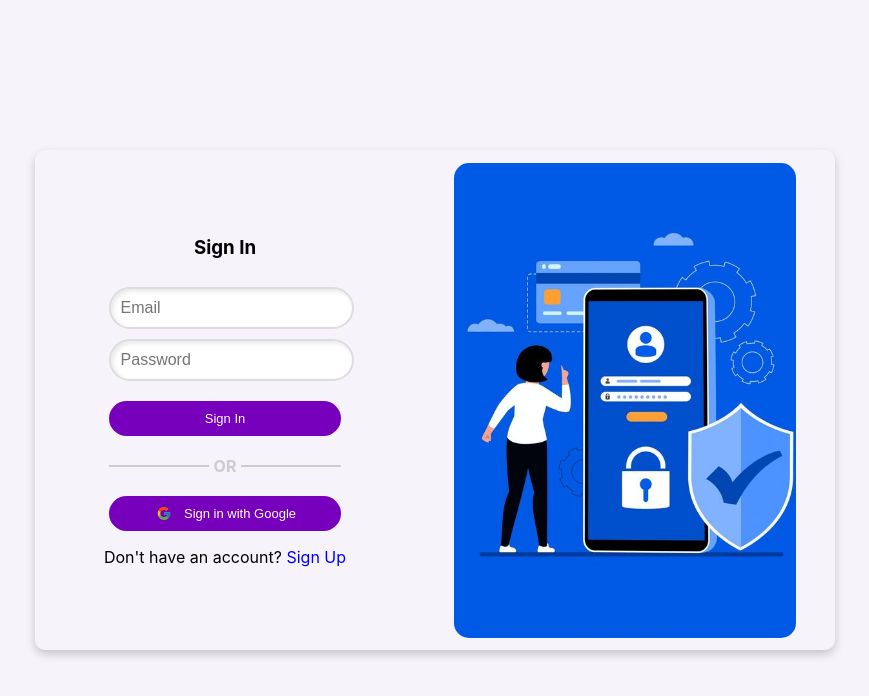
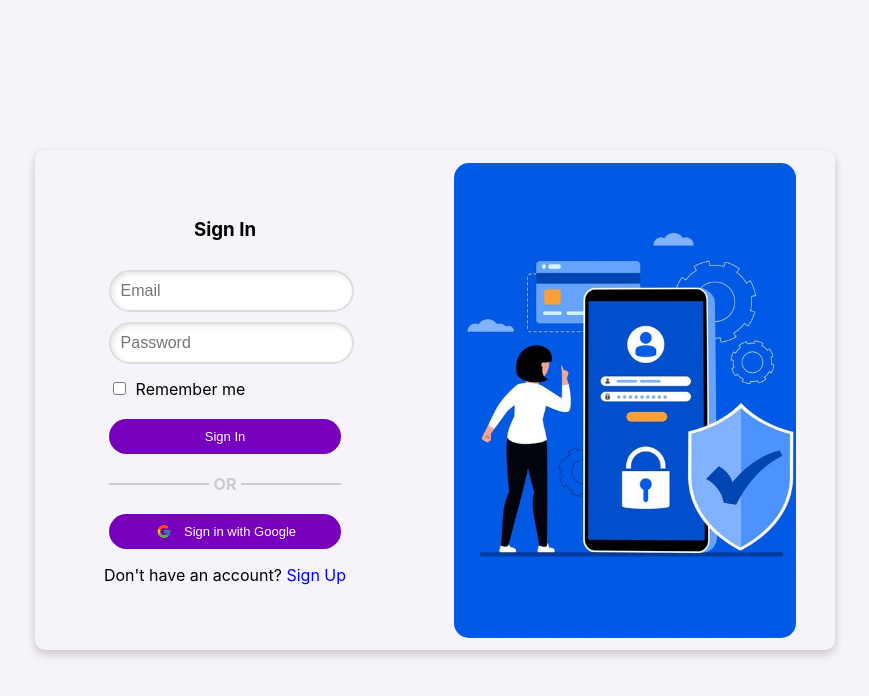
Before and after one commit to Kendi-prog/todo-habit-tracker, a React (Create React App) app: page /authform in a window 1280 px wide. Both pictures are taken after a click on the element "Sign In". Shown: the top 696 px of the page, without its empty margins (205-1074 px from the left). Built offline with nearby package versions, Linux system fonts and the light colour scheme.

Commit message:
adding cookies the remember me section in sign in form

```diff
--- a/package.json
+++ b/package.json
@@ -9,6 +9,7 @@
     "firebase": "^11.3.1",
     "font-awesome": "^4.7.0",
     "formik": "^2.4.6",
+    "js-cookie": "^3.0.5",
     "lucide-react": "^0.476.0",
     "react": "^19.0.0",
     "react-circular-progressbar": "^2.2.0",
--- a/src/authentication/sign-in-form/sign-in-form.component.jsx
+++ b/src/authentication/sign-in-form/sign-in-form.component.jsx
@@ -1,9 +1,9 @@
-import React from "react";
+import React, { useState } from "react";
 import { Formik, Form, ErrorMessage } from "formik";
 import * as Yup from "yup";
 import { signInWithEmailAndPassword } from "firebase/auth";
 import { useNavigate } from "react-router-dom";
-// import { MdEmail, MdLock } from "react-icons/md";
+import Cookies from "js-cookie";
 
 import firebaseUtils from "../../utils/firebase";
 import {
@@ -13,12 +13,15 @@ import {
      Title,
      HorizontalLineContainer,
      GoogleIcon,
+     RememberMe,
+     RememberMeInput,
 
 } from "./sign-in-form.styles";
 
 
 const SignInForm = () => {
     const navigate = useNavigate();
+    const [rememberMe, setRememberMe] = useState(false);
 
     const initialValues = {
         email: "",
@@ -42,7 +45,15 @@ const SignInForm = () => {
 
     const handleSubmit = async (values, { setSubmitting, setErrorMessage, resetForm }) => {
         try {
-            await signInWithEmailAndPassword(auth, values.email, values.password);
+            const userCredential = await signInWithEmailAndPassword(
+                auth, values.email, values.password
+            );
+            const accessToken = await userCredential.user.getIdToken();
+
+            if(rememberMe) {
+                Cookies.set("accessToken", accessToken, { expires: 30 });
+            }
+
             alert("Sign In Successful");
             navigate("/todo");
             resetForm();
@@ -72,6 +83,16 @@ const SignInForm = () => {
                             <ErrorMessage name="password"/>
                             {/* <MdLock /> */}
                         </div>
+                        <RememberMe>
+                            <label>
+                                <RememberMeInput
+                                    type="checkbox"
+                                    checked={rememberMe}
+                                    onChange={() => setRememberMe(!rememberMe)}
+                                />
+                                Remember me
+                            </label>
+                        </RememberMe>
                         <SubmitButton type="submit" disabled={isSubmitting}>
                             {isSubmitting ? "Signing in ..." : "Sign In"}
                         </SubmitButton>
--- a/src/authentication/sign-in-form/sign-in-form.styles.jsx
+++ b/src/authentication/sign-in-form/sign-in-form.styles.jsx
@@ -34,28 +34,15 @@ export const StyledField = styled(Field)`
   }
 `;
 
-// export const FloatingLabel = styled.div`
-//   position: relative;
-//   width: 100%;
+export const RememberMe = styled.div`
+  margin-top: 15px;
 
-//   label {
-//     position: absolute;
-//     left: 15px;
-//     top: 50%;
-//     transform: translateY(-50%);
-//     font-size: 14px;
-//     color: #777;
-//     transition: all 0.3s;
-//     pointer-events: none;
-//   }
+`;
 
-//   input:focus + label,
-//   input:not(:placeholder-shown) + label {
-//     top: 5px;
-//     font-size: 12px;
-//     color: #007bff;
-//   }
-// `;
+export const RememberMeInput = styled.input`
+  margin-right: 10px;
+  color: #7600bc;
+`
 
 
 export const GoogleIcon = styled(FcGoogle)`
```
Also changed, not shown: 1 other file (tests, documents, lock files or other folders).
